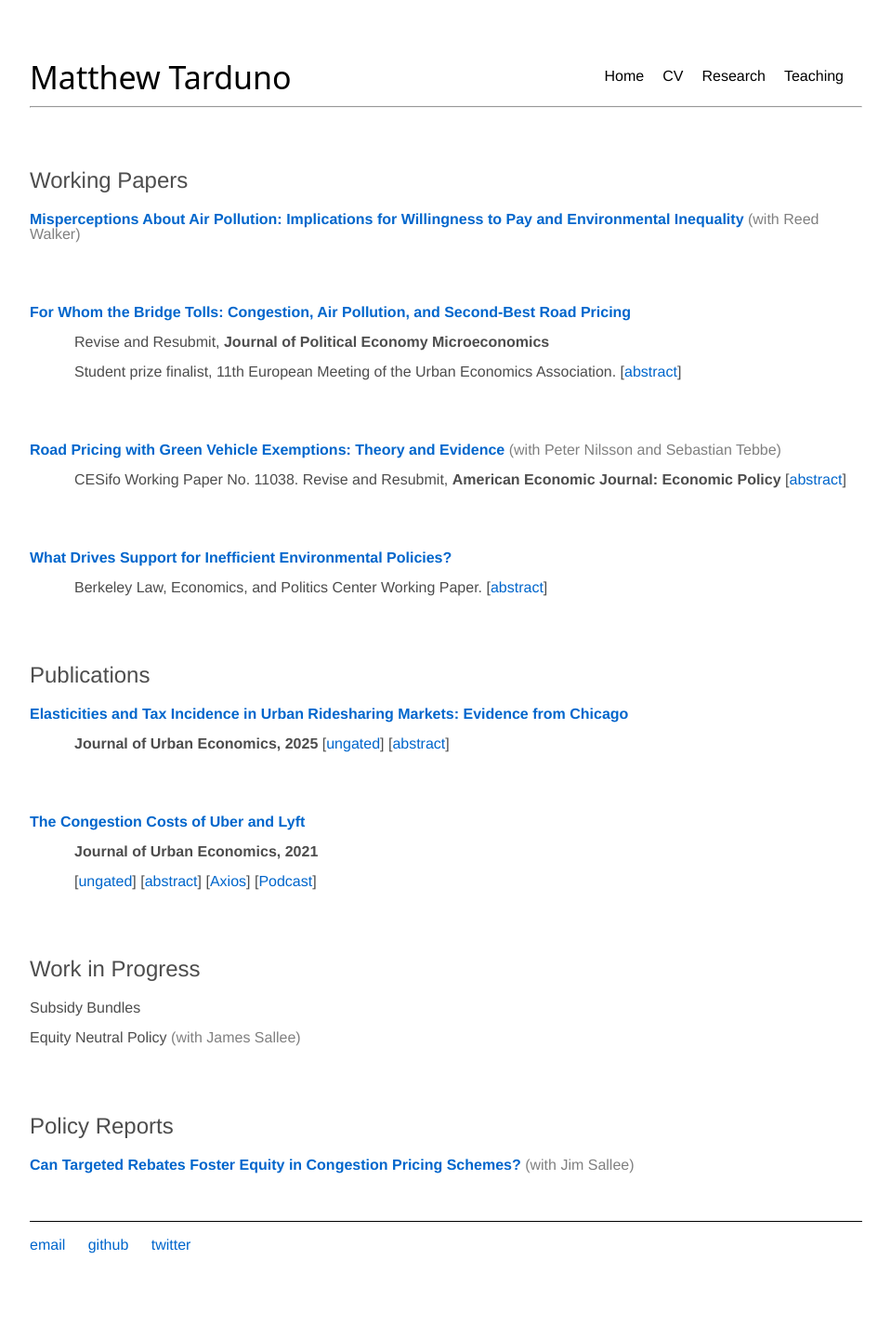
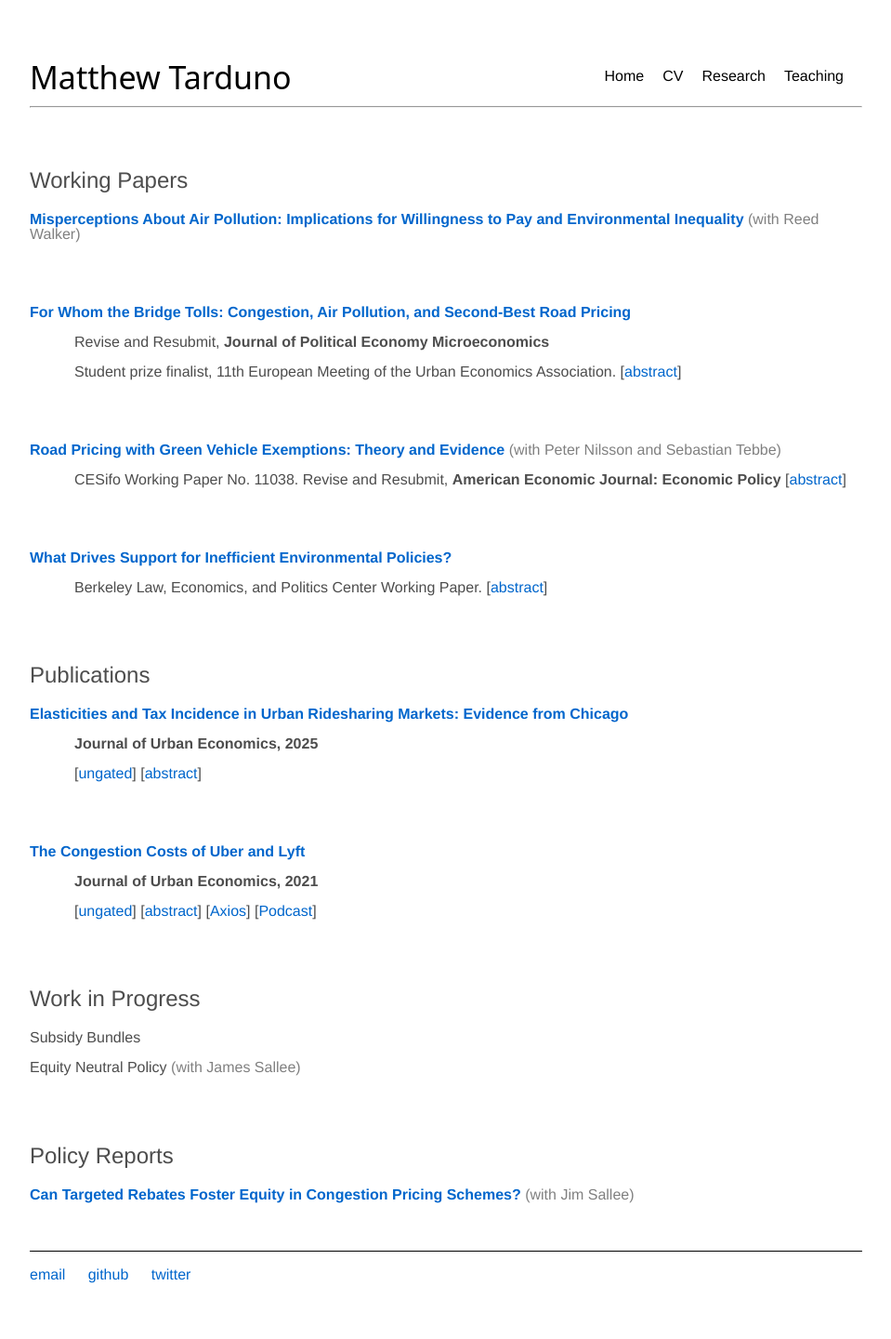
Before and after one commit to Matt-Tarduno/Matt-Tarduno.github.io, a Jekyll site: the page built from research/index.html, in a window 1280 px wide. Shown: the whole page at 93% size, without its empty margins (160-1119 px from the left). Built offline with Jekyll 4.4.1, drawn with Linux system fonts in a browser that asks for light colours; before the commit the page ends 1408 px from its top, so only the background shows below that.

Commit message:
Update index.html

```diff
--- a/research/index.html
+++ b/research/index.html
@@ -131,7 +131,8 @@
     <p class="paper-title">
     <a href="https://doi.org/10.1016/j.jue.2025.103809" target="_blank">Elasticities and Tax Incidence in Urban Ridesharing Markets: Evidence from Chicago</a>
     </p>
-    <p class="info-line"><span class="journal-name">Journal of Urban Economics, 2025</span>
+    <p class="info-line"><span class="journal-name">Journal of Urban Economics, 2025</span></p>
+            <p class="info-line">
         [<a href="https://papers.ssrn.com/sol3/papers.cfm?abstract_id=4624940" target="_blank">ungated</a>]
         [<a href="javascript:void(0)" onclick="toggleAbstract('abstract2')">abstract</a>]
 </p>
```
